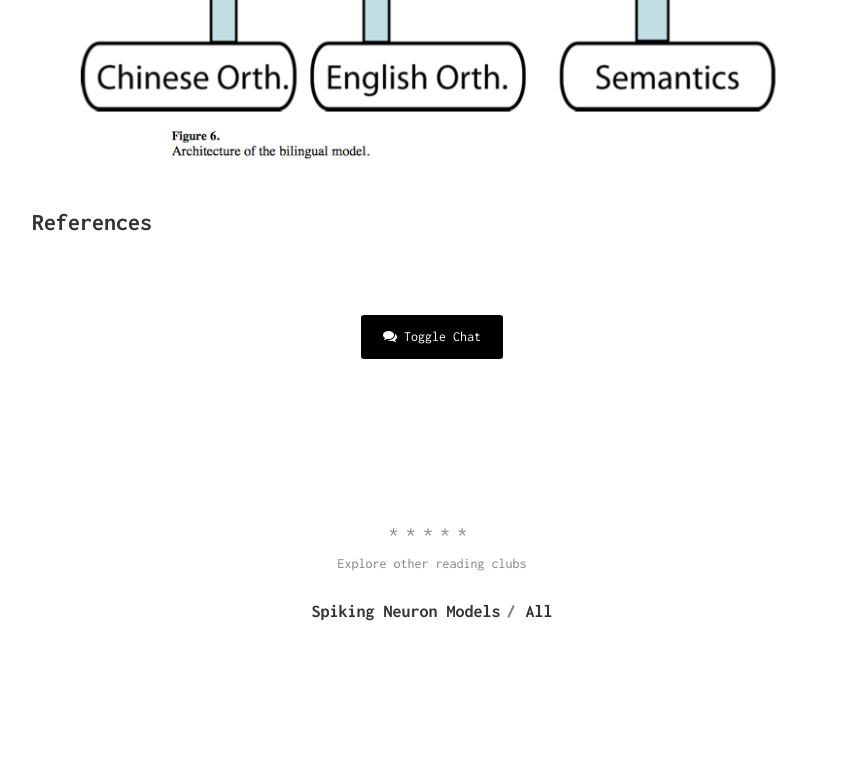
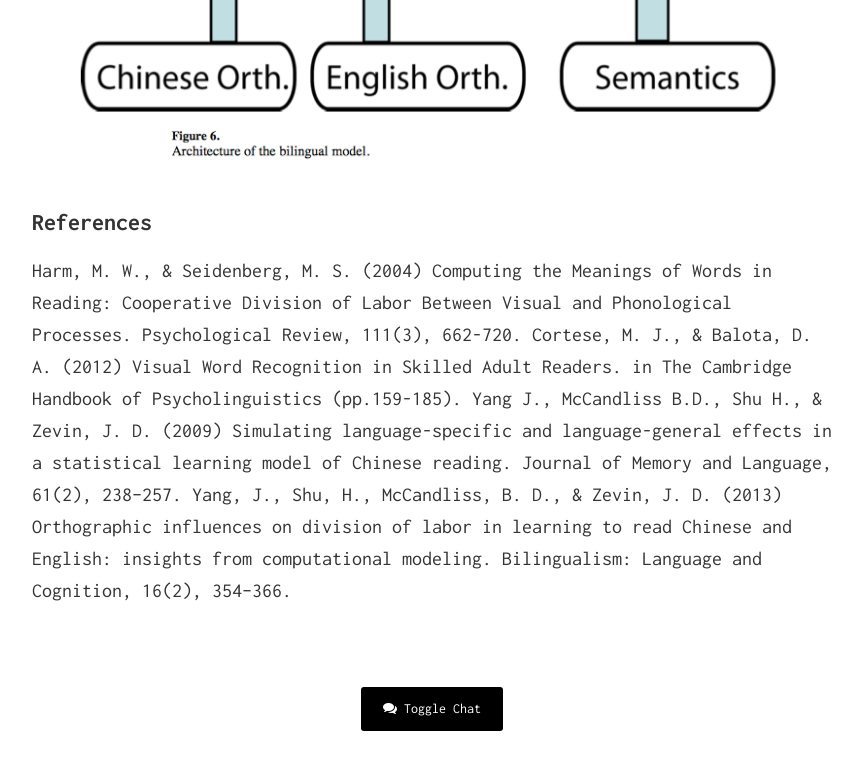
Before and after one commit to reading-club/reading-club.github.io, a Jekyll site: the page built from _5weekplus/week3.md, in a window 1280 px wide and 900 px high, scrolled down 10605 px. Shown: the top 770 px of the window, without its empty margins (208-1070 px from the left). Built offline with Jekyll 4.4.1, drawn with Linux system fonts in a browser that asks for light colours; nearby versions of some CDN libraries; before the commit the page ends 11341 px from its top, so only the background shows below that; part of the change alters nothing that is shown.

Commit message:
Update week3.md

```diff
--- a/_5weekplus/week3.md
+++ b/_5weekplus/week3.md
@@ -155,8 +155,7 @@ Now look at this connectionist model:
 
 
 ## References
-
-[^2]: Harm, M. W., & Seidenberg, M. S. (2004) Computing the Meanings of Words in Reading: Cooperative Division of Labor Between Visual and Phonological Processes. Psychological Review, 111(3), 662-720.
-[^3]: Cortese, M. J., & Balota, D. A. (2012) Visual Word Recognition in Skilled Adult Readers. in The Cambridge Handbook of Psycholinguistics (pp.159-185).
-[^4]: Yang J., McCandliss B.D., Shu H., & Zevin, J. D. (2009) Simulating language-specific and language-general effects in a statistical learning model of Chinese reading. Journal of Memory and Language, 61(2), 238–257.
-[^5]: Yang, J., Shu, H., McCandliss, B. D., & Zevin, J. D. (2013) Orthographic influences on division of labor in learning to read Chinese and English: insights from computational modeling. Bilingualism: Language and Cognition, 16(2), 354–366.
+ Harm, M. W., & Seidenberg, M. S. (2004) Computing the Meanings of Words in Reading: Cooperative Division of Labor Between Visual and Phonological Processes. Psychological Review, 111(3), 662-720.
+ Cortese, M. J., & Balota, D. A. (2012) Visual Word Recognition in Skilled Adult Readers. in The Cambridge Handbook of Psycholinguistics (pp.159-185).
+ Yang J., McCandliss B.D., Shu H., & Zevin, J. D. (2009) Simulating language-specific and language-general effects in a statistical learning model of Chinese reading. Journal of Memory and Language, 61(2), 238–257.
+ Yang, J., Shu, H., McCandliss, B. D., & Zevin, J. D. (2013) Orthographic influences on division of labor in learning to read Chinese and English: insights from computational modeling. Bilingualism: Language and Cognition, 16(2), 354–366.
```
